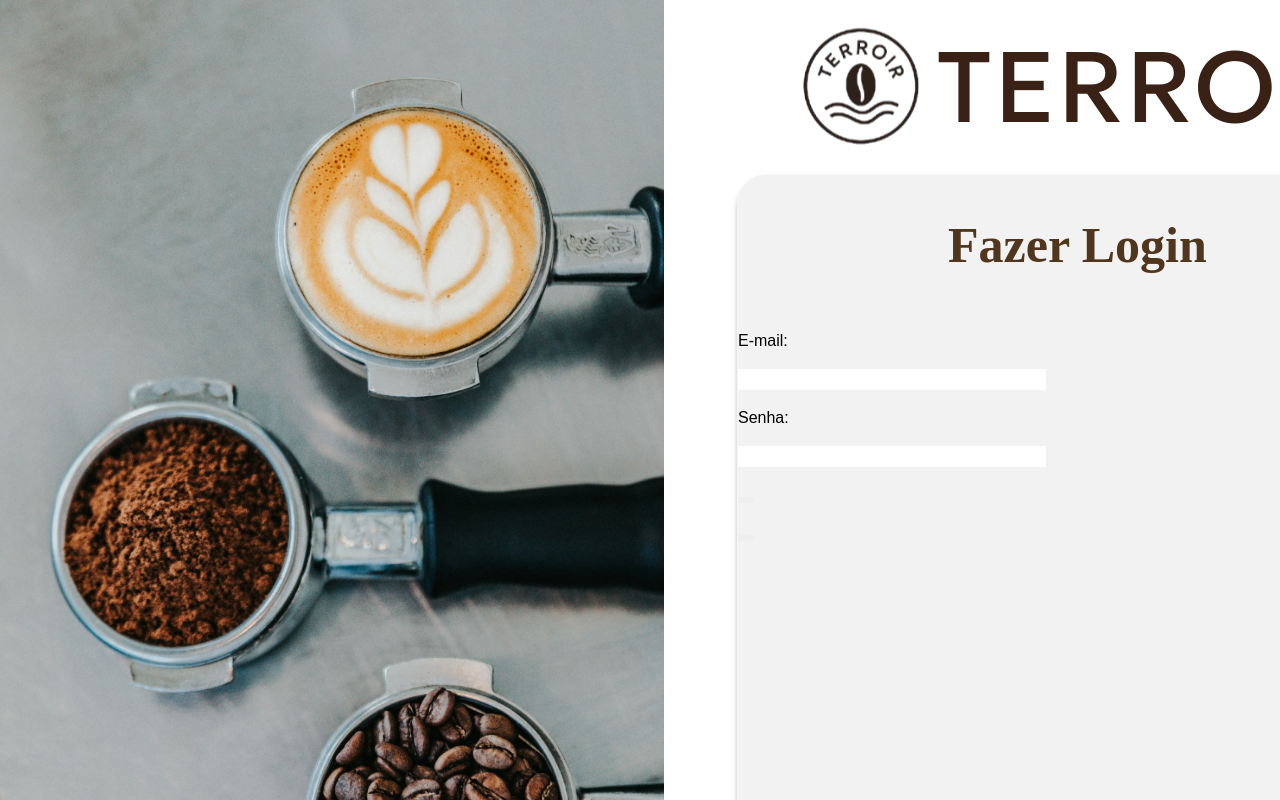
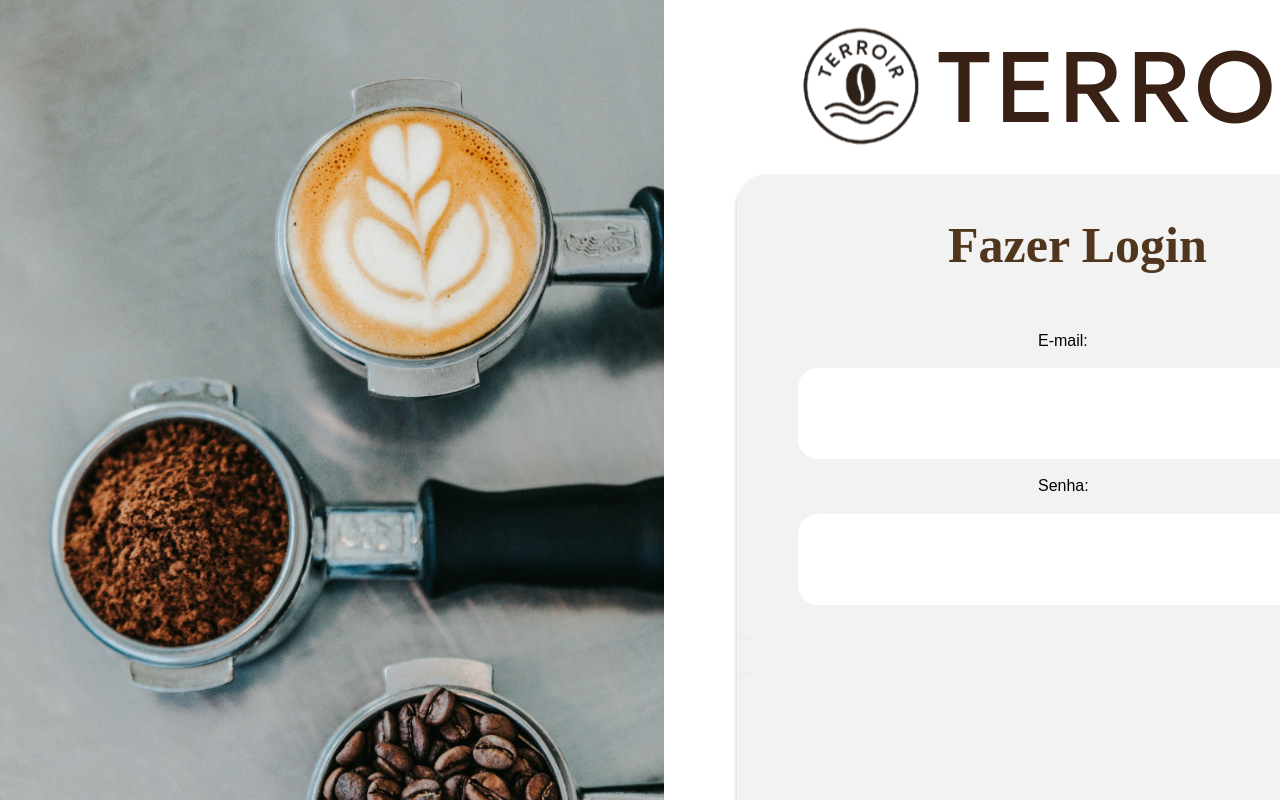
Before and after one commit to ninanovikoffr/Loja-online-cafes-especiais-, a React (Vite) app in the folder FrontEnd/: page /login in a window 1280 px wide. Shown: the top 800 px of the page. Built offline with nearby package versions, Linux system fonts and the light colour scheme; a web font is replaced by a local one.

Commit message:
Update Input.css

```diff
--- a/FrontEnd/src/Components/Input/Input.css
+++ b/FrontEnd/src/Components/Input/Input.css
@@ -2,13 +2,21 @@
 
 .componenteinput{
 
+
 }
 
 .campo{
+    margin-left: 300px;
 
 }
 
 .inputmolde{
     width: 300px;
-    stroke: #EFEFEF;
+    border: #EFEFEF;
+    outline: none;
+    padding: 8px;
+    border-radius: 20px;
+    width: 569px;
+    height: 75px;
+    margin-left: 60px;
 }
```
